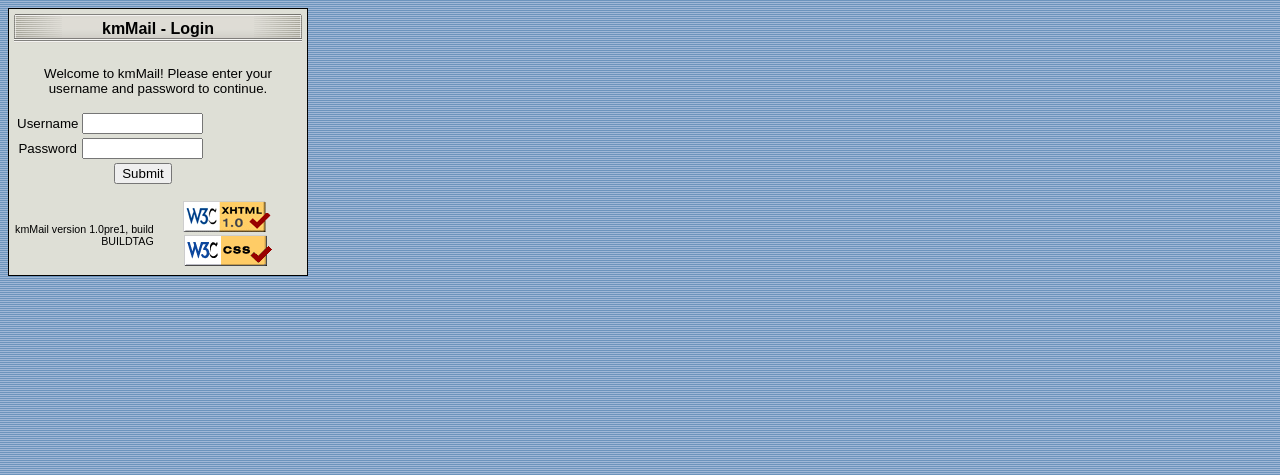
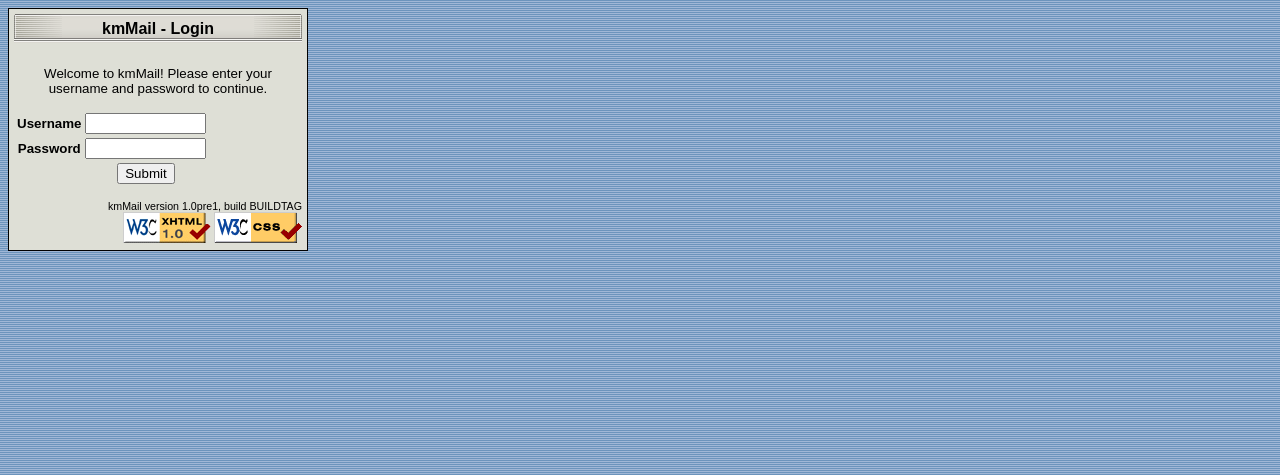
Before and after one commit to rfinnie/historical-kmmail, a PHP site: page /login.php in a window 1280 px wide. Shown: the top 475 px of the page. Run offline with PHP 8.4, Linux system fonts and the light colour scheme; data that the repository does not hold is empty.

Commit message:
Changed positioning of kmMail blurb

```diff
--- a/kmmail/login.php
+++ b/kmmail/login.php
@@ -1,5 +1,5 @@
 <?
-// @(#) $Id: login.php,v 1.3 2001/03/05 15:17:32 ryan Exp $
+// @(#) $Id: login.php,v 1.4 2001/03/21 00:48:37 ryan Exp $
 include_once('include/misc.inc');
 
 if($username) {
@@ -50,13 +50,13 @@
             <div class="center">
             <table border="0">
                 <tr class="normal">
-                  <td>Username</td>
+                  <td><b>Username</b></td>
                   <td>
                     <input type="text" name="username" size="12" />
                   </td>
                 </tr>
                 <tr class="normal">
-                  <td>Password</td>
+                  <td><b>Password</b></td>
                   <td>
                     <input type="password" name="password" size="12" />
                   </td>
@@ -71,16 +71,8 @@
             </div>
               </form>
             <p />
-            <table border="0" cellpadding="1" cellspacing="0">
-            <tr>
-            <td>
-            <div class="kmblurb">kmMail version <? echo $config[version]; ?>, build <? echo $config[build]; ?></div>
-            </td>
-            <td>
-            <a href="http://validator.w3.org/check/referer"><img src="images/valid-xhtml10.gif" alt="Valid XHTML 1.0!" height="31" width="88" class="normal"/></a>&nbsp;<a href="http://jigsaw.w3.org/css-validator/check/referer"><img src="images/vcss.gif" alt="Valid CSS!" height="31" width="88" class="normal"/></a>
-            </td>
-            </tr>
-            </table>
+            <div class="kmblurb">kmMail version <? echo $config[version]; ?>, build <? echo $config[build]; ?><br />
+            <a href="http://validator.w3.org/check/referer"><img src="images/valid-xhtml10.gif" alt="Valid XHTML 1.0!" height="31" width="88" class="normal"/></a> <a href="http://jigsaw.w3.org/css-validator/check/referer"><img src="images/vcss.gif" alt="Valid CSS!" height="31" width="88" class="normal"/></a></div>
           </td>
         </tr>
       </table>
```
